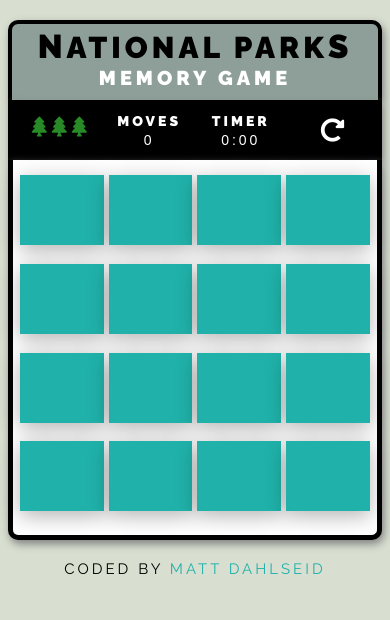
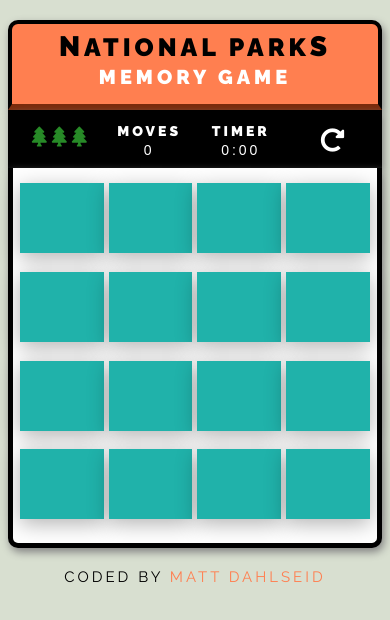
Before and after one commit to mattdahlseid/national-parks-memory-game, a plain HTML site: page index.html in a window 390 px wide. Drawn offline with Linux system fonts and the light colour scheme.

Commit message:
Udacity Review Corrections

```diff
--- a/css/styles.css
+++ b/css/styles.css
@@ -9,11 +9,12 @@ body {
 
 a {
     text-decoration: none;
-    color: #20b2aa;
+    color: #ff7f50;
+    transition: all 0.25s ease;
 }
 
 a:hover {
-    color: #008b8b;
+    color: #792a0b;
 }
 
 #title {
@@ -27,10 +28,11 @@ a:hover {
     padding: 14px 0;
     text-align: center;
     margin: 20px auto 0 auto;
-    background-color: #1f404567;
+    background-color: #ff7f50;
     border-top: 4px solid #000;
     border-right: 4px solid #000;
     border-left: 4px solid #000;
+    border-bottom: 6px solid #792a0b;
     border-radius: 10px 10px 0 0;
     box-shadow: 2px 4px 8px #808080;
 }
@@ -48,7 +50,7 @@ a:hover {
 /* STYLING FOR HEADER BOX */
 #stat-box {
     width: 820px;
-    height: 60px;
+    height: 58px;
     background-color: #000;
     margin: 0 auto;
     padding: 8px 10px 0 10px;
@@ -267,7 +269,7 @@ a:hover {
 .modal-header {
     width: 100%;
     height: 50px;
-    background-color: coral;
+    background-color: #ff7f50;
     padding: 12px 12px 0 12px;
     border-bottom: 4px solid #792a0b;
     font-size: 21px;
@@ -350,6 +352,7 @@ a:hover {
     #title {width: 90%; height: 90px; font-size: 32px; line-height: 32px; padding: 8px 0;}
     .bigger {font-size: 35px;}
     .park-name {font-size: 12px;}
+    #trees {letter-spacing: 2px;}
     .card{width: calc((100% - 40px) / 4); height: 70px;}
 }
 
@@ -363,8 +366,8 @@ a:hover {
     #stat-box {width: 96%; padding: 8px 4px 0 4px;}
     .fa-redo-alt {font-size: 24px; padding: 10px 20px 6px 20px;}
     #trees {text-align: left; font-size: 20px; letter-spacing: 0;}
-    #title {width: 96%; height: 80px; font-size: 30px; line-height: 30px; padding: 8px 0;}
-    .bigger {font-size: 33px;}
+    #title {width: 96%; height: 90px; font-size: 25px; line-height: 30px; padding: 8px 0;}
+    .bigger {font-size: 28px;}
     #moves-box, #time-box {font-size: 14px; padding-top: 5px;}
     .card {width: calc((100% - 20px) / 4); height: 70px; margin: 5px auto;}
     .park-name {display: none;}
```
